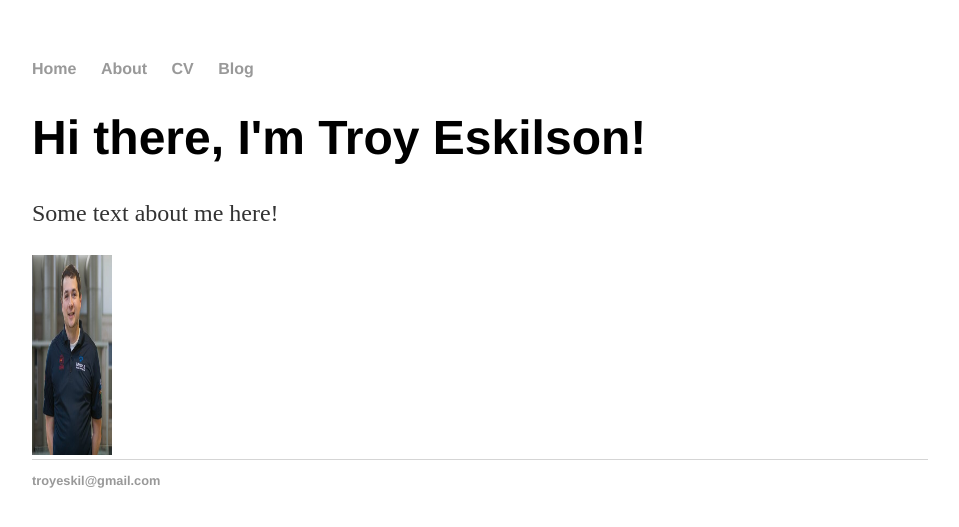
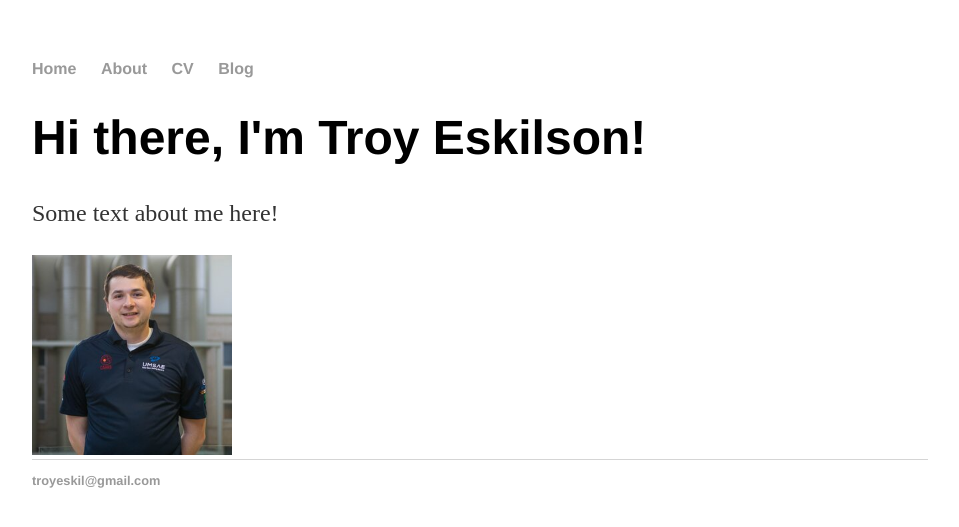
Before and after one commit to eskilsot/eskilsot.github.io, a Jekyll site: the page built from index.html, in a window 1280 px wide. Shown: the top 527 px of the page, without its empty margins (160-1119 px from the left). Built offline with Jekyll 4.4.1, drawn with Linux system fonts in a browser that asks for light colours.

Commit message:
Update index.html

```diff
--- a/index.html
+++ b/index.html
@@ -5,5 +5,5 @@ title: Troy Eskilson
 <div class="blurb">
 	<h1>Hi there, I'm Troy Eskilson!</h1>
 	<p>Some text about me here!</p>
-	<img src="images/DSC_0462.jpg" alt="Pic of myself" width="80" height="200">
+	<img src="images/DSC_0462.jpg" alt="Troy Eskilson" height="200">
 </div><!-- /.blurb -->
```
